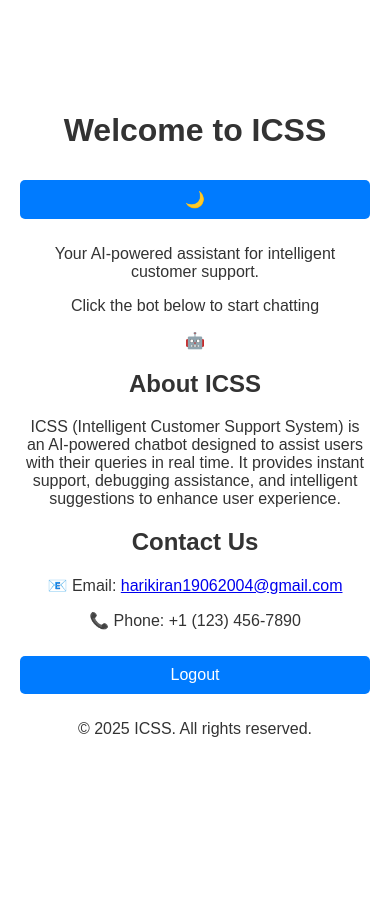
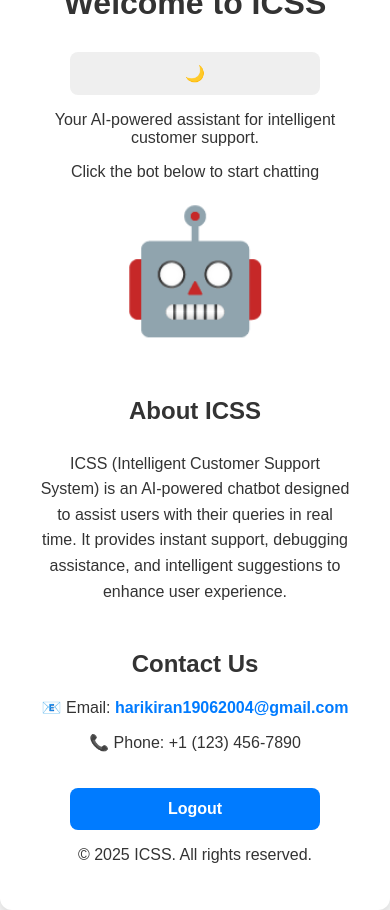
Before and after one commit to Harihkvent/ICSS, a plain HTML site: page home.html in a window 390 px wide. Before the commit the page ends 844 px from the top, so only its background shows below. Drawn offline with Linux system fonts and the light colour scheme; sample sign-in values are in the browser's storage.

Commit message:
fix : UI BUG

```diff
--- a/styles/style.css
+++ b/styles/style.css
@@ -1,13 +1,16 @@
-/* General Styles */
+/* Root Variables */
 :root {
-    --bg-light: #ffffff;
-    --text-light: #333333;
+    --bg-light: #f4f4f4;
+    --text-light: #333;
     --bg-dark: #121212;
     --text-dark: #f1f1f1;
+    --primary-color: #007bff;
+    --secondary-color: #ff4081;
 }
 
+/* Global Styles */
 body {
-    font-family: Arial, sans-serif;
+    font-family: 'Poppins', sans-serif;
     margin: 0;
     padding: 0;
     display: flex;
@@ -16,37 +19,109 @@ body {
     height: 100vh;
     background-color: var(--bg-light);
     color: var(--text-light);
+    text-align: center;
     transition: background 0.3s, color 0.3s;
 }
 
+/* Full-Screen Container */
 .container {
-    text-align: center;
-    padding: 20px;
-    border-radius: 8px;
-    box-shadow: 0 4px 8px rgba(0, 0, 0, 0.1);
-    background: rgba(255, 255, 255, 0.9);
     width: 90%;
-    max-width: 400px;
+    max-width: 800px;
+    padding: 30px;
+    border-radius: 12px;
+    background: white;
+    box-shadow: 0px 4px 10px rgba(0, 0, 0, 0.1);
+    animation: fadeIn 0.5s ease-in-out;
 }
 
-input, button {
-    width: 100%;
-    padding: 10px;
-    margin: 10px 0;
-    border: 1px solid #ccc;
-    border-radius: 5px;
-    font-size: 16px;
+/* Header */
+h1 {
+    font-size: 2rem;
+    font-weight: 700;
+    margin-bottom: 10px;
 }
 
-button {
-    background-color: #007bff;
-    color: white;
+/* Bot Icon */
+.bot-icon {
+    font-size: 120px;
     cursor: pointer;
-    border: none;
+    margin: 20px 0;
+    transition: transform 0.3s ease-in-out;
 }
 
-button:hover {
+.bot-icon:hover {
+    transform: scale(1.2) rotate(5deg);
+}
+
+/* About Section */
+.about {
+    margin-top: 20px;
+    padding: 10px;
+    font-size: 1rem;
+    line-height: 1.6;
+}
+
+/* Contact Section */
+.contact {
+    margin-top: 20px;
+    font-size: 1rem;
+}
+
+.contact a {
+    color: var(--primary-color);
+    text-decoration: none;
+    font-weight: bold;
+}
+
+.contact a:hover {
+    text-decoration: underline;
+}
+
+/* Buttons */
+button {
+    width: 100%;
+    max-width: 250px;
+    padding: 12px;
+    margin-top: 20px;
+    border: none;
+    border-radius: 8px;
+    font-size: 1rem;
+    cursor: pointer;
+    transition: 0.3s;
+}
+
+.logout-btn {
+    background-color: var(--primary-color);
+    color: white;
+    font-weight: bold;
+}
+
+.logout-btn:hover {
     background-color: #0056b3;
+}
+
+/* Dark Mode Toggle */
+.toggle-switch {
+    background: var(--primary-color);
+    color: white;
+    padding: 10px;
+    border-radius: 6px;
+    cursor: pointer;
+    position: absolute;
+    top: 15px;
+    right: 15px;
+    transition: 0.3s;
+}
+
+.toggle-switch:hover {
+    background: #0056b3;
+}
+
+/* Footer */
+.footer {
+    margin-top: 20px;
+    font-size: 0.9rem;
+    color: #777;
 }
 
 /* Dark Mode */
@@ -56,32 +131,29 @@ button:hover {
 }
 
 .dark-mode .container {
-    background: rgba(30, 30, 30, 0.9);
+    background: #1e1e1e;
 }
 
-/* Toggle Switch */
-.toggle-container {
-    position: absolute;
-    top: 10px;
-    right: 10px;
+.dark-mode .toggle-switch {
+    background: var(--secondary-color);
 }
 
-.toggle-switch {
-    cursor: pointer;
-    padding: 10px;
-    border: none;
-    background: #007bff;
-    color: white;
-    border-radius: 5px;
+.dark-mode .logout-btn {
+    background-color: var(--secondary-color);
 }
 
-.toggle-switch:hover {
-    background: #0056b3;
+.dark-mode .logout-btn:hover {
+    background-color: #d81b60;
 }
 
-@media (max-width: 600px) {
-    .container {
-        width: 100%;
-        box-shadow: none;
+/* Animations */
+@keyframes fadeIn {
+    from {
+        opacity: 0;
+        transform: translateY(-10px);
+    }
+    to {
+        opacity: 1;
+        transform: translateY(0);
     }
 }
```
